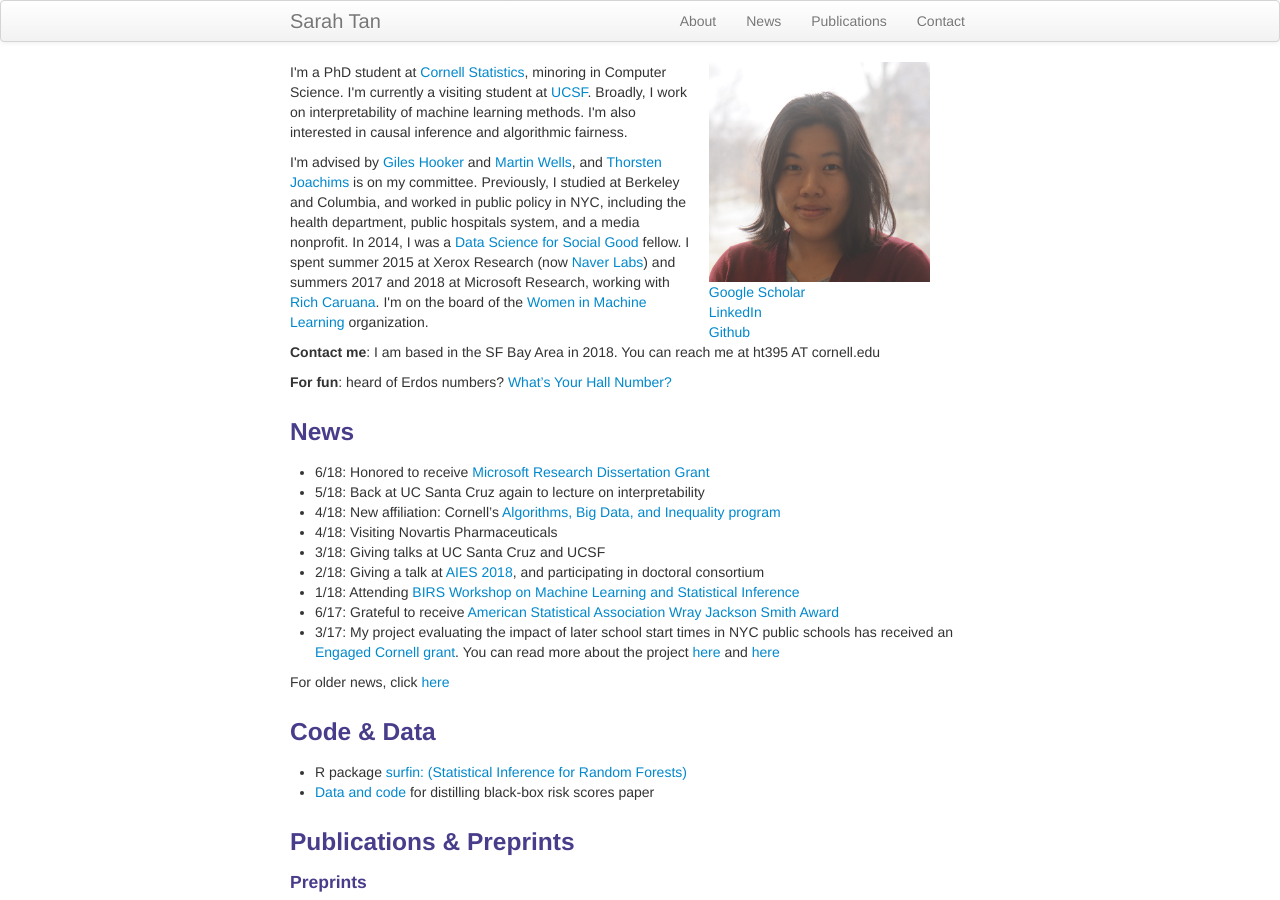
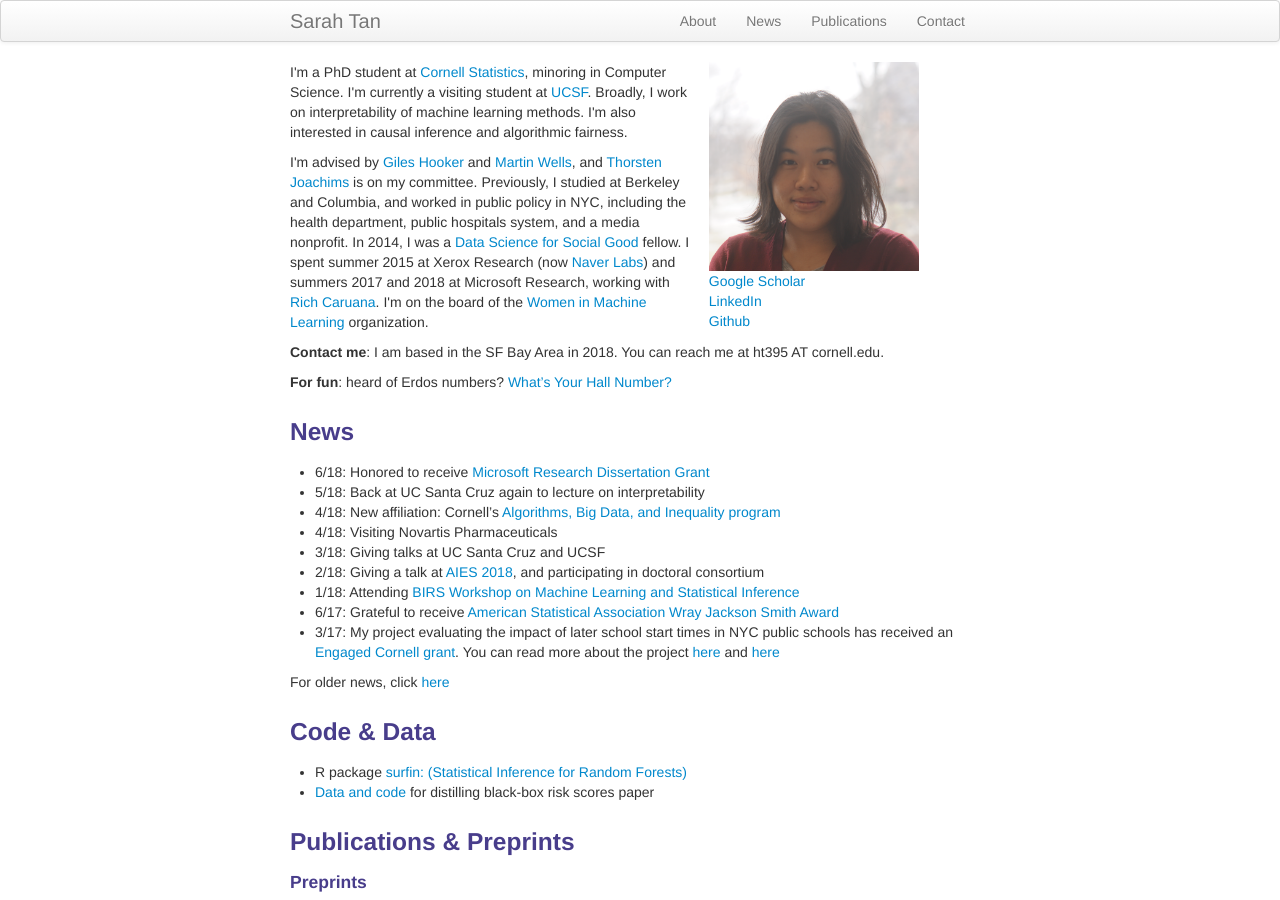
Before and after one commit to shftan/shftan.github.io, a Jekyll site: the page built from index.md, in a window 1280 px wide and 900 px high. Built offline with Jekyll 4.4.1, drawn with Linux system fonts in a browser that asks for light colours.

Commit message:
Update index.md

```diff
--- a/index.md
+++ b/index.md
@@ -13,7 +13,7 @@ keywords: Sarah Tan, Cornell, Statistics, interpretability, causal inference
         </div>
 
         <div class="span4">
-           <img src="picture.png" width = "100%" title="Sarah Tan" alt="Sarah Tan"/>
+           <img src="picture.png" width = "95%" title="Sarah Tan" alt="Sarah Tan"/>
 
            <a href="https://scholar.google.com/citations?user=_tSKmPYAAAAJ&hl=en">Google Scholar</a><br>
 
@@ -24,7 +24,7 @@ keywords: Sarah Tan, Cornell, Statistics, interpretability, causal inference
 </div>
 
 <div class="row-fluid" id="contact"></div>
-**Contact me**: I am based in the SF Bay Area in 2018. You can reach me at ht395 AT cornell.edu
+**Contact me**: I am based in the SF Bay Area in 2018. You can reach me at ht395 AT cornell.edu.
 
 **For fun**: heard of Erdos numbers? [What's Your Hall Number?](http://hallnumber.pythonanywhere.com)
 
```
